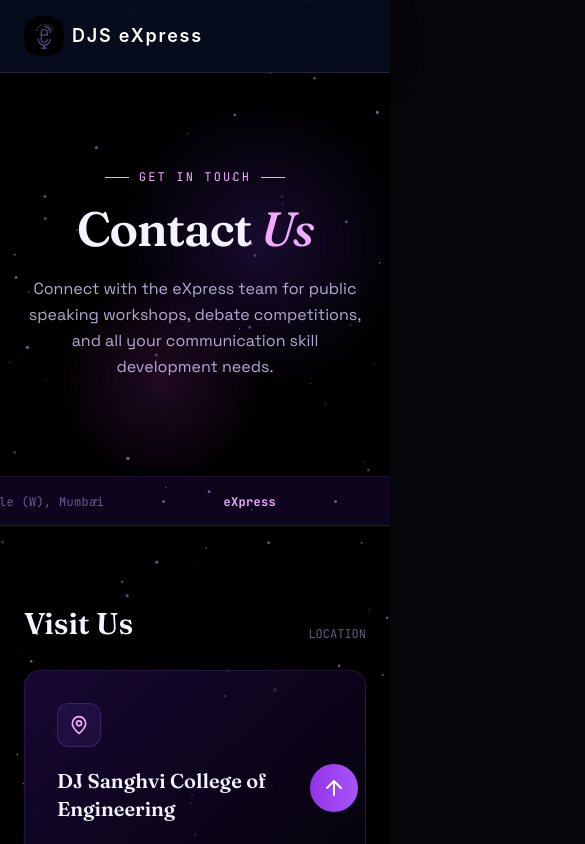
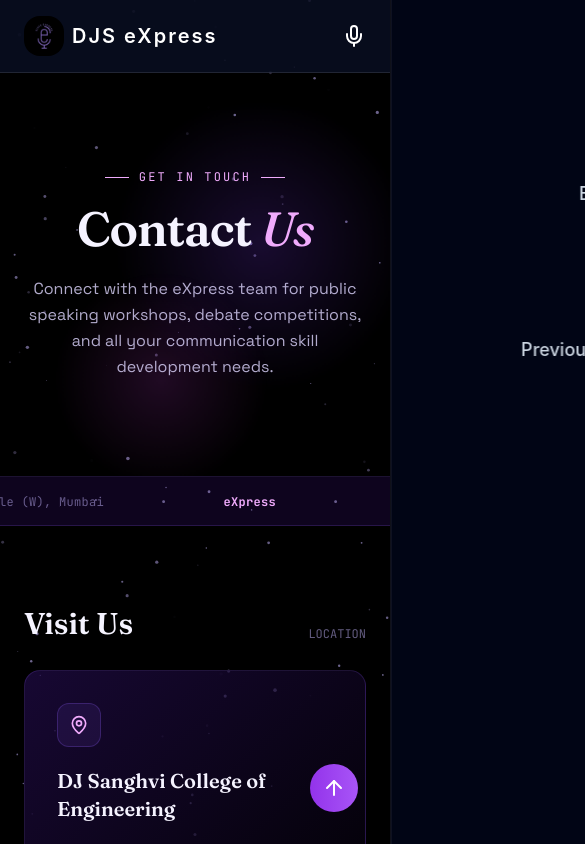
Before and after one commit to bruhmemer123/eXpress, a React (Vite) app: page /contact in a window 390 px wide. Shown: the top 844 px of the page, 585 px wide, since content can reach past the window. Built offline with nearby package versions, Linux system fonts and the light colour scheme.

Commit message:
Navbar responsiveness & Home page navbar transparency with favicon

```diff
--- a/index.html
+++ b/index.html
@@ -3,7 +3,8 @@
   <head>
     <meta charset="UTF-8" />
     <meta name="viewport" content="width=device-width, initial-scale=1.0" />
-    <title>eXpress</title>
+    <link rel="icon" type="image/jpeg" href="/djexpress_logo.jpeg" />
+    <title>eXpress - Public Speaking and Debating Committee</title>
   </head>
   <body>
     <div id="root"></div>
--- a/src/App.jsx
+++ b/src/App.jsx
@@ -23,13 +23,16 @@
   return null;
 }
 
-export default function App() {
+function AppContent() {
+  const { pathname } = useLocation();
+  const isHomePage = pathname === '/';
+
   return (
-    <Router>
+    <>
       <ScrollToTop />
       <div className="flex flex-col min-h-screen bg-gray-900 text-white">
         <div className="flex flex-col min-h-screen text-white">
-          <Starfield />
+          {!isHomePage && <Starfield />}
           <Header />
           <main className="flex-grow pt-0 md:pt-0">
             <Routes>
@@ -46,6 +49,14 @@
           <Footer />
         </div>
       </div>
+    </>
+  );
+}
+
+export default function App() {
+  return (
+    <Router>
+      <AppContent />
     </Router>
   );
 }
--- a/src/components/Header.jsx
+++ b/src/components/Header.jsx
@@ -1,4 +1,6 @@
 import { Link, useLocation } from 'react-router-dom';
+import { useState } from 'react';
+import { Mic, X } from 'lucide-react';
 
 const navLinks = [
   { label: 'Home', path: '/' },
@@ -12,13 +14,21 @@
 
 const Header = () => {
   const location = useLocation();
+  const [isMenuOpen, setIsMenuOpen] = useState(false);
+  const isHomePage = location.pathname === '/';
 
   return (
-    <header className="sticky top-0 z-50 border-b border-white/10 bg-slate-950/60 shadow-[0_8px_30px_rgba(0,0,0,0.18)] backdrop-blur-xl">
+    <header
+      className={`z-50 transition-all duration-300 ${
+        isHomePage
+          ? 'fixed top-0 inset-x-0 border-none bg-transparent shadow-none backdrop-blur-none outline-none'
+          : 'sticky top-0 border-b border-white/10 bg-slate-950/60 shadow-[0_8px_30px_rgba(0,0,0,0.18)] backdrop-blur-xl'
+      }`}
+    >
       <div className="mx-auto flex max-w-7xl items-center justify-between px-6 py-4 sm:px-8 lg:px-10">
         <Link
           to="/"
-          className="flex items-center gap-2 text-lg font-semibold tracking-[0.1em] text-white transition hover:text-purple-200"
+          className="flex items-center gap-2 text-xl font-semibold tracking-[0.1em] text-white transition hover:text-purple-200"
         >
           <img
             src="/djexpress_logo.jpeg"
@@ -28,7 +38,8 @@
           DJS eXpress
         </Link>
 
-        <nav className="hidden items-center gap-2 text-sm font-medium md:flex">
+        {/* Desktop Navigation */}
+        <nav className="hidden items-center gap-2 text-base font-medium md:flex">
           {navLinks.map((link) => {
             const isActive =
               link.path === '/' ? location.pathname === '/' : location.pathname.startsWith(link.path);
@@ -48,7 +59,62 @@
             );
           })}
         </nav>
+
+        {/* Mobile Menu Button */}
+        <button
+          className="md:hidden text-white hover:text-purple-400 transition"
+          onClick={() => setIsMenuOpen(!isMenuOpen)}
+          aria-label="Toggle menu"
+        >
+          {isMenuOpen ? <X size={24} /> : <Mic size={24} />}
+        </button>
       </div>
+
+      {/* Mobile Navigation with Smooth Transition */}
+      <div
+        className={`fixed top-0 right-0 h-screen w-3/4 bg-slate-950/95 backdrop-blur-xl border-l border-white/10 flex flex-col pt-6 px-6 transition-transform duration-300 ease-in-out ${
+          isMenuOpen ? 'translate-x-0' : 'translate-x-full'
+        } md:hidden z-40`}
+      >
+        {/* Close Button */}
+        <button
+          onClick={() => setIsMenuOpen(false)}
+          className="self-end mb-6 text-white hover:text-purple-400 transition"
+          aria-label="Close menu"
+        >
+          <X size={28} />
+        </button>
+
+        <nav className="flex flex-col gap-6">
+          {navLinks.map((link) => {
+            const isActive =
+              link.path === '/' ? location.pathname === '/' : location.pathname.startsWith(link.path);
+
+            return (
+              <Link
+                key={link.path}
+                to={link.path}
+                onClick={() => setIsMenuOpen(false)}
+                className={`text-right text-lg font-medium transition duration-200 ${
+                  isActive
+                    ? 'text-purple-400 font-semibold'
+                    : 'text-slate-300 hover:text-purple-400'
+                }`}
+              >
+                {link.label}
+              </Link>
+            );
+          })}
+        </nav>
+      </div>
+
+      {/* Mobile Menu Overlay */}
+      <div
+        className={`fixed inset-0 bg-black/40 transition-opacity duration-300 md:hidden z-30 ${
+          isMenuOpen ? 'opacity-100 pointer-events-auto' : 'opacity-0 pointer-events-none'
+        }`}
+        onClick={() => setIsMenuOpen(false)}
+      />
     </header>
   );
 };
```
